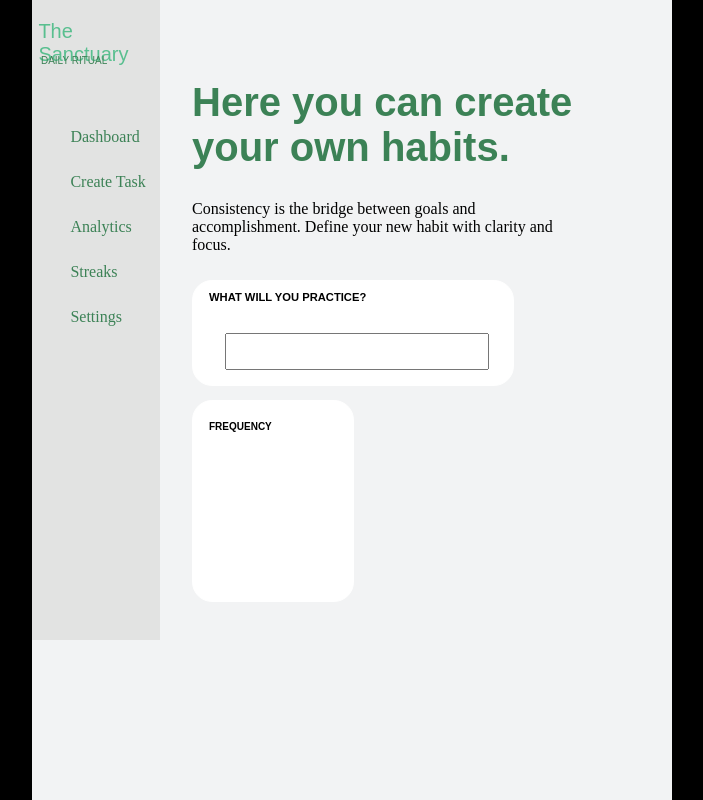
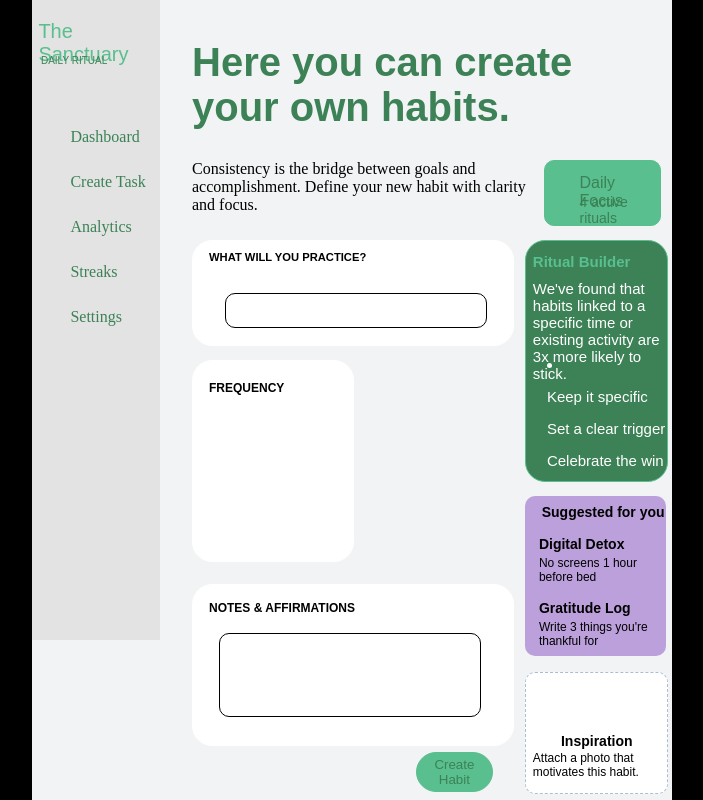
Before and after one commit to danya717/habit_tracker, a Django app: page /create_task in a window 1280 px wide. Shown: the whole page, without its empty margins (288-991 px from the left). Run offline with Django 5.2, Linux system fonts and the light colour scheme.

Commit message:
added styles to 'create task' page

```diff
--- a/habit_tracker/static/css/style.css
+++ b/habit_tracker/static/css/style.css
@@ -193,14 +193,14 @@ body {
     width: 60%;
     position: absolute;
     left: 25%;
-    top: 10%;
+    top: 5%;
 }
 
 .create_task_page_deep_description {
-    width: 60%;
+    width: 55%;
     position: absolute;
     left: 25%;
-    top: 23%;
+    top: 18%;
 }
 
 .creating_habit_field {
@@ -211,10 +211,12 @@ body {
     height: 13%;
     position: absolute;
     left: 25%;
-    top: 35%;
+    top: 30%;
 }
 
 .creating_habit_input {
+    border: 1px solid black;
+    border-radius: 10px;
     font-family: sans-serif;
     font-size: 20px;
     width: 80%;
@@ -240,14 +242,201 @@ body {
     height: 25%;
     position: absolute;
     left: 25%;
-    top: 50%;
+    top: 45%;
 }
 
 .frequency_switch_title {
     font-family: sans-serif;
-    font-size: 10px;
+    font-size: 12px;
     position: absolute;
     left: 10%;
     top: 10%;
+}
 
+.task_notes_field {
+    border: 1px solid white;
+    border-radius: 20px;
+    background-color: white;
+    position: absolute;
+    left: 25%;
+    top: 73%;
+    width: 50%;
+    height: 20%;
 }
+
+.task_notes_title {
+    font-family: sans-serif;
+    font-size: 12px;
+    position: absolute;
+    top: 10%;
+    left: 5%;
+}
+
+.adding_notes_input {
+    border: 1px solid black;
+    border-radius: 10px;
+    position: absolute;
+    top: 30%;
+    left: 8%;
+    width: 80%;
+    height: 50%;
+}
+
+.confirmation_habit_button {
+    border: 1px solid #59BF8F;
+    border-radius: 20px;
+    color: #3c8256;
+    background-color: #59BF8F;
+    position: absolute;
+    left: 60%;
+    top: 94%;
+    width: 12%;
+    height: 5%;
+}
+
+.create_task_page_focus_field {
+    border: 1px solid #59bf8f;
+    border-radius: 10px;
+    background-color: #59bf8f;
+    position: absolute;
+    left: 80%;
+    top: 20%;
+    width: 18%;
+    height: 8%;
+}
+
+.focus_title {
+    color: #3c8256;
+    font-family: sans-serif;
+    position: absolute;
+    left: 30%;
+    top: -5%;
+}
+
+.focus_description {
+    color: #3c8256;
+    font-family: sans-serif;
+    font-size: 14px;
+    position: absolute;
+    left: 30%;
+    top: 30%;
+    width: 100%:
+}
+
+.create_task_page_ritual_builder_field {
+    border: 1px solid #59bf8f;
+    border-radius: 20px;
+    background-color: #3c8256;
+    position: absolute;
+    left: 77%;
+    top: 30%;
+    width: 22%;
+    height: 30%;
+}
+
+.ritual_builder_title {
+    color: #59bf8f;
+    font-size: 15px;
+    font-family: sans-serif;
+    position: absolute;
+    left: 5%;
+    top: 5%;
+}
+
+.ritual_builder_description {
+    font-size: 15px;
+    font-family: sans-serif;
+    color: white;
+    position: absolute;
+    left: 5%;
+    top: 10%;
+    width: 95%;
+}
+
+.ritual_builder_recommendations {
+    font-size: 15px;
+    font-family: sans-serif;
+    color: white;
+    position: absolute;
+    left: 15%;
+    top: 48%;
+}
+
+.create_task_page_user_suggesting_field {
+    border: 1px solid ##BCA0DC;
+    border-radius: 10px;
+    background-color: #BCA0DC;
+    position: absolute;
+    left: 77%;
+    top: 62%;
+    width: 22%;
+    height: 20%;
+}
+
+.user_suggesting_title {
+    font-family: sans-serif;
+    font-size: 14px;
+    position: absolute;
+    top: 5%;
+    left: 12%;
+}
+
+.user_suggesting1_title {
+    font-family: sans-serif;
+    font-size: 14px;
+    position: absolute;
+    top: 25%;
+    left: 10%;
+}
+
+.user_suggesting1_description {
+    font-family: sans-serif;
+    font-size: 12px;
+    position: absolute;
+    top: 30%;
+    left: 10%;
+}
+
+.user_suggesting2_title {
+    font-family: sans-serif;
+    font-size: 14px;
+    position: absolute;
+    top: 65%;
+    left: 10%;
+}
+
+.user_suggesting2_description {
+    font-family: sans-serif;
+    font-size: 12px;
+    position: absolute;
+    top: 70%;
+    left: 10%;
+}
+
+.create_task_page_photo_insertion {
+    border: 1px dashed #A7BED3;
+    border-radius: 10px;
+    background-color: white;
+    position: absolute;
+    left: 77%;
+    top: 84%;
+    width: 22%;
+    height: 15%;
+}
+
+.photo_insertion_title {
+    font-family: sans-serif;
+    font-size: 14px;
+    position: absolute;
+    left: 25%;
+    top: 50%;
+}
+
+.photo_insertion_description {
+    font-family: sans-serif;
+    font-size: 12px;
+    position: absolute;
+    top: 55%;
+    left: 5%;
+    width: 95%;
+}
--- a/habit_tracker/templates/base.html
+++ b/habit_tracker/templates/base.html
@@ -37,6 +37,24 @@
 
         {% block creating_task_frequency_option %}
         {% endblock %}
+
+        {% block creating_task_notes %}
+        {% endblock %}
+
+        {% block confirmation_habit_button %}
+        {% endblock %}
+
+        {% block create_task_page_focus_field %}
+        {% endblock %}
+
+        {% block create_task_page_ritual_builder_field %}
+        {% endblock %}
+
+        {% block create_task_page_user_suggesting_field %}
+        {% endblock %}
+
+        {% block create_task_page_photo_insertion %}
+        {% endblock %}
     </div>
 </body>
 </html>
--- a/habit_tracker/templates/create_task.html
+++ b/habit_tracker/templates/create_task.html
@@ -28,3 +28,52 @@
         <b class="frequency_switch_title">FREQUENCY</b>
     </div>
 {% endblock %}
+
+{% block creating_task_notes %}
+    <div class="task_notes_field">
+        <b class="task_notes_title">NOTES & AFFIRMATIONS</b>
+        <input type="text" class="adding_notes_input">
+    </div>
+{% endblock %}
+
+{% block confirmation_habit_button %}
+    <button class="confirmation_habit_button">Create Habit</button>
+{% endblock %}
+
+{% block create_task_page_focus_field %}
+    <div class="create_task_page_focus_field">
+        <p class="focus_title">Daily Focus</p>
+        <p class="focus_description">4 active rituals</p>
+    </div>
+{% endblock %}
+
+{% block create_task_page_ritual_builder_field %}
+    <div class="create_task_page_ritual_builder_field">
+        <b class="ritual_builder_title">Ritual Builder</b>
+        <p class="ritual_builder_description">We've found that habits linked to a specific time or existing activity are 3x more likely to stick.</p>
+        <li class="ritual_builder_recommendations">
+            <p>Keep it specific</p>
+            <p>Set a clear trigger</p>
+            <p>Celebrate the win</p>
+        </li>
+    </div>
+{% endblock %}
+
+{% block create_task_page_user_suggesting_field %}
+    <div class="create_task_page_user_suggesting_field">
+        <b class="user_suggesting_title">Suggested for you</b>
+
+        <b class="user_suggesting1_title">Digital Detox</b>
+        <p class="user_suggesting1_description">No screens 1 hour before bed</p>
+
+        <b class="user_suggesting2_title">Gratitude Log</b>
+        <p class="user_suggesting2_description">Write 3 things you're thankful for</p>
+    </div>
+{% endblock %}
+
+{% block create_task_page_photo_insertion %}
+    <div class="create_task_page_photo_insertion">
+        <b class="photo_insertion_title">Inspiration</b>
+        <p class="photo_insertion_description">Attach a photo that motivates this habit.</p>
+    </div>
+{% endblock %}
```
